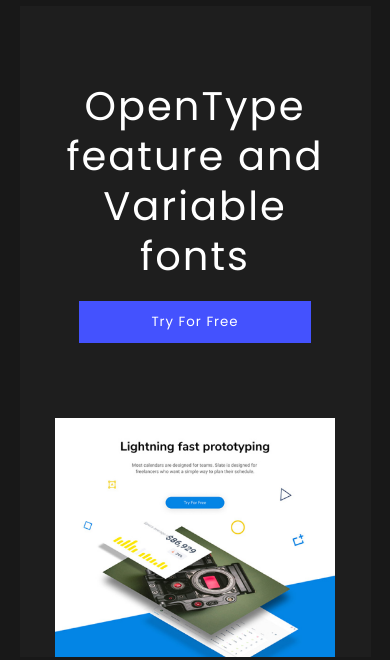
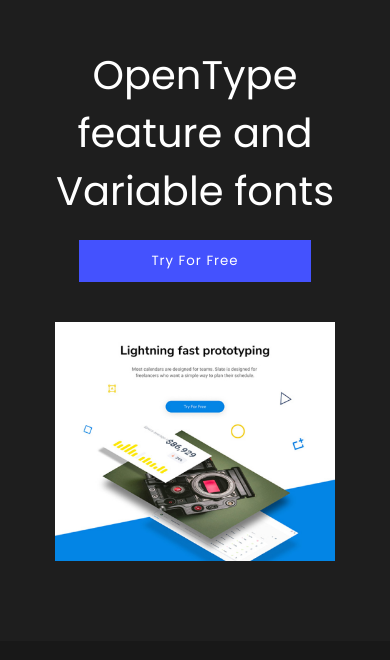
Before and after one commit to natalia-lypovyk/landing-template, a website built with Parcel: page src/index.html in a window 390 px wide. Shown: the part 7851-8511 px from the top of the page. Built offline with nearby package versions, Linux system fonts and the light colour scheme; files whose address does not match are found by name.

Commit message:
fix: Correct adaptivity in try section

```diff
--- a/src/index.html
+++ b/src/index.html
@@ -445,10 +445,10 @@
       </div>
     </section>
 
-    <section class="try theme">
+    <section class="try">
       <div class="try__block block">
         <div class="block__text">
-          <h1 class="block__title title">OpenType feature and Variable fonts</h1>
+          <h1 class="block__title">OpenType feature and Variable fonts</h1>
 
           <button class="block__button accent-button">Try For Free</button>
         </div>
--- a/src/styles/_mixins.scss
+++ b/src/styles/_mixins.scss
@@ -1,3 +1,17 @@
+@import "vars";
+
+@mixin _1050 {
+  @media screen and (max-width: 1050px) {
+    @content;
+  }
+}
+
+@mixin _900 {
+  @media screen and (max-width: 900px) {
+    @content;
+  }
+}
+
 @mixin _760 {
   @media screen and (max-width: 760px) {
     @content;
@@ -9,3 +23,8 @@
     @content;
   }
 }
+
+@mixin theme {
+  background-color: $c-main;
+  color: $c-main-inv;
+}
--- a/src/styles/_try.scss
+++ b/src/styles/_try.scss
@@ -2,9 +2,11 @@
 @import "mixins";
 
 .try {
+  @include theme;
+
   padding: 80px 0;
 
-  @include _760 {
+  @include _900 {
     background-color: $c-secondary-bg-mobile;
   }
 }
@@ -27,35 +29,47 @@
 
   overflow: hidden;
 
+  @include _900 {
+    border-radius: 0;
+
+    background-color: $c-secondary-bg-mobile;
+  }
+
   @include _760 {
     grid-template-columns: 1fr;
     justify-items: center;
 
     height: fit-content;
-
-    border-radius: 0;
-
-    background-color: $c-secondary-bg-mobile;
   }
 
   &__text {
     display: flex;
     flex-direction: column;
-    align-items: flex-start;
     justify-content: space-between;
+    align-items: center;
 
     padding: 75px 45px;
 
-    @include _760 {
-      align-items: center;
+    @include _1050 {
+      padding: 40px 20px;
     }
   }
 
   &__title {
+    margin-bottom: 20px;
+
+    font-size: 48px;
     font-weight: 400;
 
+    line-height: 58px;
+    text-align: center;
+
+    @include _1050 {
+      font-size: 44px;
+    }
+
     @include _760 {
-      margin-bottom: 20px;
+      font-size: 40px;
     }
   }
 
```
